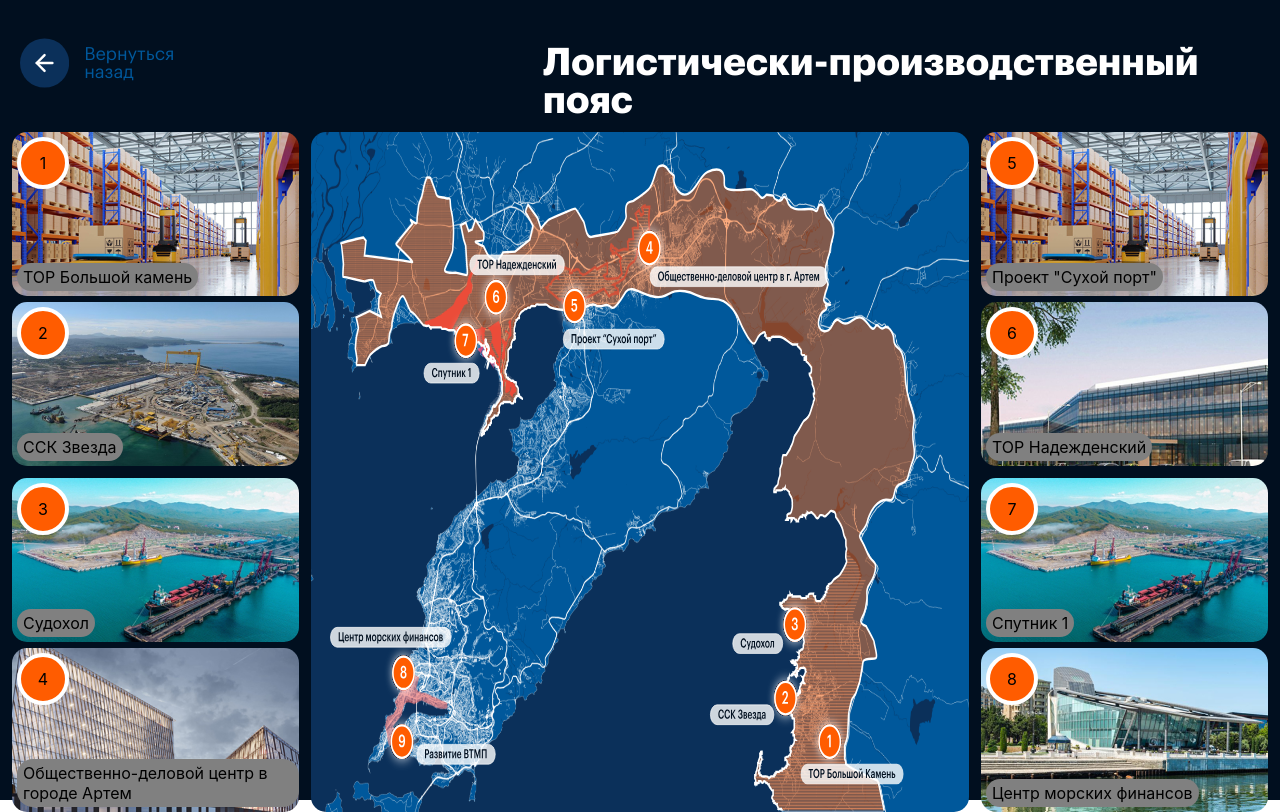
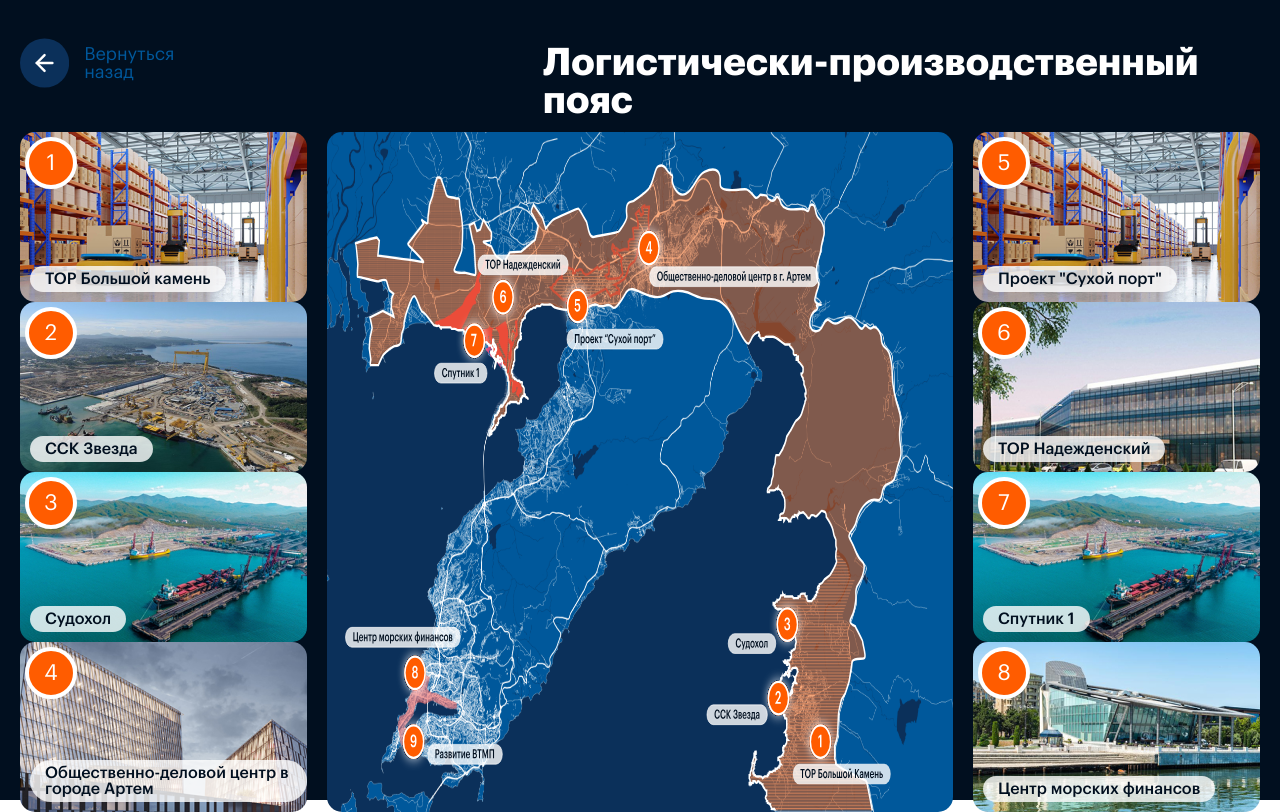
Before and after one commit to ChereponAlex/Vladivostok, a React (Create React App) app: page /cluster/1 in a window 1280 px wide. Built offline with nearby package versions, Linux system fonts and the light colour scheme.

Commit message:
fix main-page

```diff
--- a/src/styles/cluster_1.css
+++ b/src/styles/cluster_1.css
@@ -1,4 +1,4 @@
-/* @font-face {
+@font-face {
     font-family: 'Graphik LC Web';
     src: url('../fonts/Graphik-Black-Web.ttf');
 
@@ -6,6 +6,7 @@
     font-display: swap;
     font-style: normal;
 }
+
 @font-face {
     font-family: 'Graphik LC Web';
     src: url('../fonts/Graphik-Bold-Web.ttf');
@@ -13,20 +14,22 @@
     font-display: swap;
     font-style: normal;
 }
+
 @font-face {
     font-family: 'Graphik LC Web';
     src: url('../fonts/Graphik-Medium-Web.ttf');
-    font-weight: 500;
+    font-weight: 400;
     font-display: swap;
     font-style: normal;
 }
+
 @font-face {
     font-family: 'Graphik LC Web';
     src: url('../fonts/Graphik-Regular-Web.ttf');
     font-weight: 400;
     font-display: swap;
     font-style: normal;
-} */
+}
 
 .cell-wrapper {
     border-radius: 15px;
@@ -34,16 +37,27 @@
     background-size: cover;
     display: flex;
     position: relative;
-    height: 100%;
+    height: 200px;
+    /* 12.5rem */
     width: 287px;
+    /* 17.9rem */
     max-height: 287px;
+    margin-left: 20px;
+    margin-right: 20px;
+
 }
 
 .cell-wrapper:not(:first-child):not(:last-child) {
-     margin: 6px 12px;
- }
+    /* margin: 6px 12px; */
+}
 
 .cell-number {
+    font-family: 'Graphik LC Web';
+    font-style: normal;
+    font-weight: 400;
+    font-size: 22px;
+    line-height: 22px;
+    color: #FFFFFF;
     position: absolute;
     top: 5px;
     left: 5px;
@@ -58,12 +72,22 @@
 }
 
 .cell-title {
+    background: rgba(255, 255, 255, 0.8);
+    border-radius: 100px;
+    font-family: 'Graphik LC Web';
+    font-style: normal;
+    font-weight: 500;
+    font-size: 16px;
+    line-height: 16px;
+    color: #010F1F;
+    flex: none;
+    order: 0;
+    flex-grow: 0;
     position: absolute;
-    border-radius: 16px;
-    bottom: 5px;
-    left: 5px;
-    background: gray;
-    padding: 4px 6px;
+    bottom: 10px;
+    left: 10px;
+    padding: 5px 15px;
+
 }
 
 .background_cluster_page {
@@ -81,13 +105,16 @@
     height: 100%;
     z-index: 2;
 }
-#cluster_1_marker_1{
+
+#cluster_1_marker_1 {
     cursor: pointer;
 }
-#cluster_1_marker_2{
+
+#cluster_1_marker_2 {
     cursor: pointer;
 }
-#cluster_1_marker_3{
+
+#cluster_1_marker_3 {
     cursor: pointer;
 }
 
@@ -175,15 +202,17 @@
     height: 100%;
     z-index: 20;
     border-radius: 15px;
-    /* border: 1px solid white; */
+
 }
+
 .centered-map {
     position: absolute;
     width: 100%;
     height: 100%;
     z-index: 21;
 }
-#project_1{
+
+#project_1 {
     cursor: pointer;
 }
 
```
